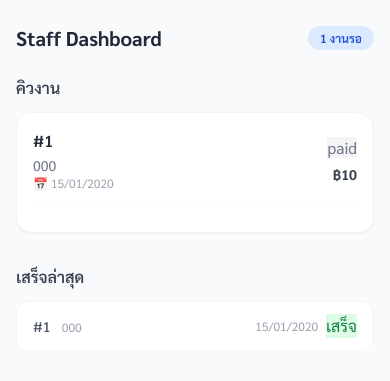
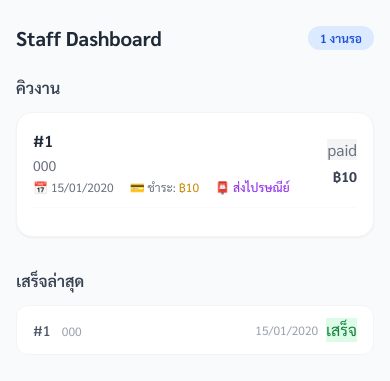
Before and after one commit to fasteasyhand/90days, a FastAPI app: template templates/staff_dashboard.html in a window 390 px wide. Shown: the top 381 px of the page. Run offline with FastAPI, Linux system fonts and the light colour scheme; the template is opened without the code that fills it: most values are stand-ins (such as "Sample title", 1, 10 or a date in 2020); some libraries are stand-ins or nearby versions.

Commit message:
ui: align staff card meta row with worker (date + payment + submission mode)
- staff dashboard: show 📅 date, 💳 payment, 🌐/📮 submission mode under phone (same as worker)
- worker dashboard: add 🌐 ยื่นออนไลน์ / 📮 ส่งไปรษณีย์ badge next to date+payment

```diff
--- a/templates/staff_dashboard.html
+++ b/templates/staff_dashboard.html
@@ -32,7 +32,25 @@
           {% endif %}
         </div>
         <p class="text-sm text-gray-500 mt-0.5 truncate">{{ worker.phone | phone }}</p>
-        <p class="text-xs text-gray-400">📅 {{ r.created_at.strftime('%d/%m/%Y') }}</p>
+        <div class="flex gap-4 text-xs text-gray-500 mt-1 flex-wrap">
+          <span>📅 {{ r.created_at.strftime('%d/%m/%Y') }}</span>
+          <span>
+            💳 ชำระ:
+            {% set paid = r.payment_requests | selectattr('status','eq','paid') | list %}
+            {% if paid %}
+              <strong class="text-green-700">{{ paid[0].paid_at.strftime('%d/%m/%y') if paid[0].paid_at else '✓' }}</strong>
+            {% else %}
+              <span class="text-yellow-600">฿{{ r.amount_charged | int }}</span>
+            {% endif %}
+          </span>
+          <span>
+            {% if r.submission_mode == 'online' %}
+            🌐 <span class="text-blue-600 font-medium">ยื่นออนไลน์</span>
+            {% else %}
+            📮 <span class="text-purple-600 font-medium">ส่งไปรษณีย์</span>
+            {% endif %}
+          </span>
+        </div>
       </div>
       <div class="text-right ml-3">
         {% set status_map = {
```
Also changed, not shown: templates/worker_dashboard.html (+8 -1 lines).
